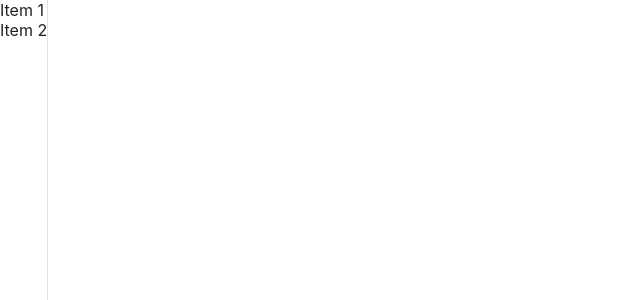
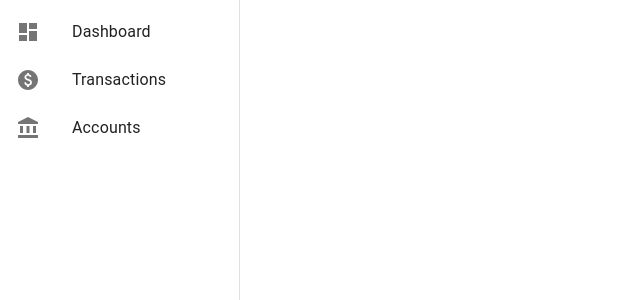
Before and after one commit to ahmedsadman/monee, a React (Create React App) app in the folder monee-client/: page / in a window 1280 px wide. Shown: the top 300 px of the page, without its empty margins (0-640 px from the left). Built offline with nearby package versions, Linux system fonts and the light colour scheme.

Commit message:
initial design for side drawer

```diff
--- a/monee-client/package.json
+++ b/monee-client/package.json
@@ -5,6 +5,7 @@
   "dependencies": {
     "@emotion/react": "^11.10.5",
     "@emotion/styled": "^11.10.5",
+    "@mui/icons-material": "^5.11.0",
     "@mui/material": "^5.11.2",
     "@testing-library/jest-dom": "^5.14.1",
     "@testing-library/react": "^13.0.0",
--- a/monee-client/src/App.tsx
+++ b/monee-client/src/App.tsx
@@ -1,8 +1,13 @@
-import { Button } from "@mui/material";
+import { CssBaseline } from "@mui/material";
 import SideDrawer from "./SideDrawer";
 
 function App() {
-  return <SideDrawer />;
+  return (
+    <>
+      <CssBaseline />
+      <SideDrawer />
+    </>
+  );
 }
 
 export default App;
--- a/monee-client/src/SideDrawer/index.tsx
+++ b/monee-client/src/SideDrawer/index.tsx
@@ -1,12 +1,78 @@
-import { Drawer } from "@mui/material";
+import {
+  Drawer,
+  List,
+  ListItem,
+  ListItemButton,
+  ListItemIcon,
+  ListItemText,
+} from "@mui/material";
+import DashboardIcon from "@mui/icons-material/Dashboard";
+import PaidIcon from "@mui/icons-material/Paid";
+import AccountBalance from "@mui/icons-material/AccountBalance";
+
+const drawerWidth = 240;
+
+const menuItems = [
+  {
+    name: "dashboard",
+    label: "Dashboard",
+    icon: <DashboardIcon />,
+  },
+  {
+    name: "transactions",
+    label: "Transactions",
+    icon: <PaidIcon />,
+  },
+  {
+    name: "accounts",
+    label: "Accounts",
+    icon: <AccountBalance />,
+  },
+];
 
 function SideDrawer() {
   return (
-    <Drawer variant="permanent">
-      <div>Item 1</div>
-      <div>Item 2</div>
+    <Drawer
+      variant="permanent"
+      anchor="left"
+      sx={{
+        width: drawerWidth,
+        "& .MuiDrawer-paper": {
+          width: drawerWidth,
+          boxSizing: "border-box",
+        },
+      }}
+    >
+      <List>
+        {menuItems.map((item) => (
+          <MenuItem
+            key={item.name}
+            name={item.name}
+            label={item.label}
+            icon={item.icon}
+          />
+        ))}
+      </List>
     </Drawer>
   );
 }
 
+function MenuItem(props: MenuItemProps) {
+  const { icon, label } = props;
+  return (
+    <ListItem disablePadding>
+      <ListItemButton>
+        <ListItemIcon>{icon}</ListItemIcon>
+        <ListItemText primary={label} />
+      </ListItemButton>
+    </ListItem>
+  );
+}
+
+type MenuItemProps = {
+  name: string;
+  label: string;
+  icon: JSX.Element;
+};
+
 export default SideDrawer;
```
Also changed, not shown: 1 other file (tests, documents, lock files or other folders).
